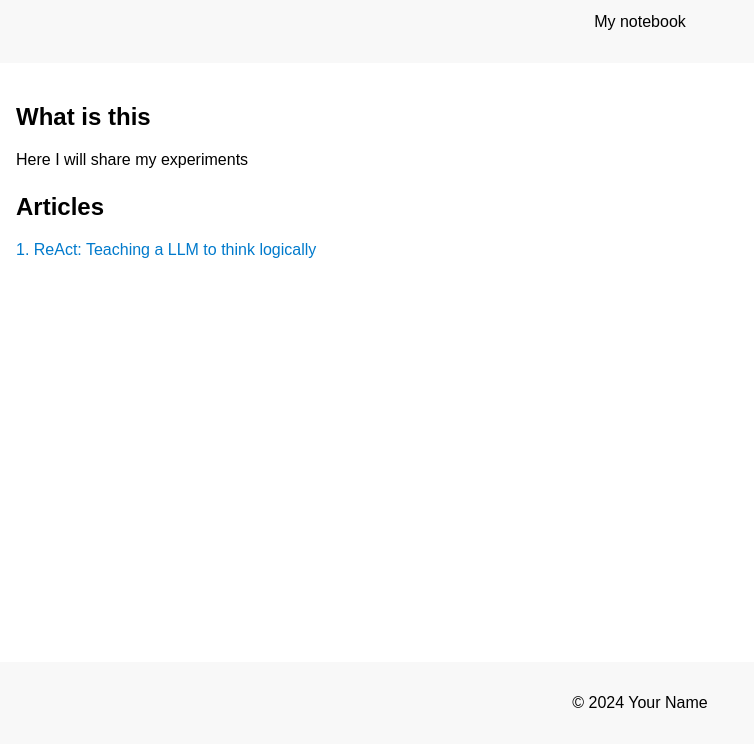
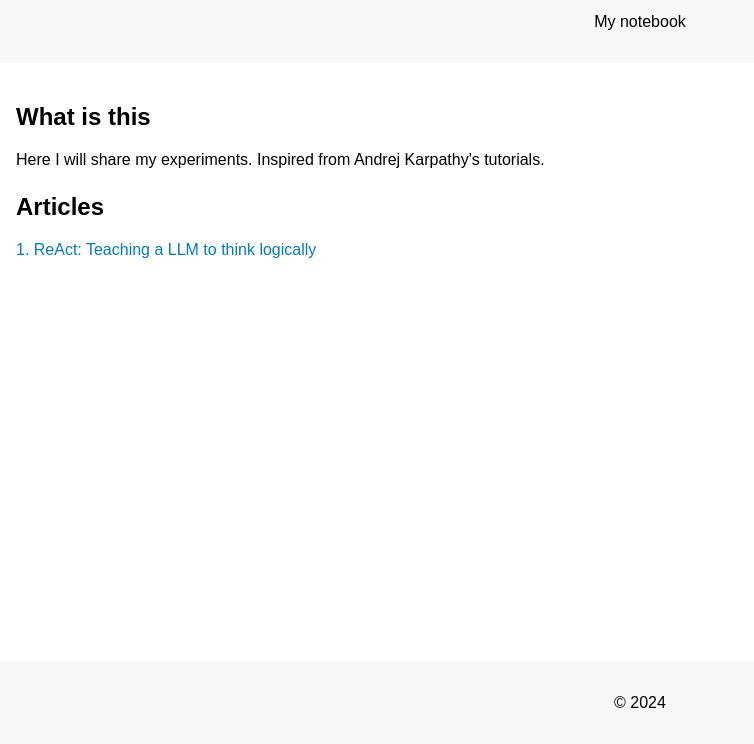
Before and after one commit to tombuuz/dagvanorov, a plain HTML site: page index.html in a window 1280 px wide. Shown: the part 56-800 px from the top of the page, without its empty margins (0-754 px from the left). Drawn offline with Linux system fonts and the light colour scheme.

Commit message:
structured, and added website

```diff
--- a/index.html
+++ b/index.html
@@ -14,7 +14,7 @@
     <main>
         <section>
             <h2>What is this</h2>
-            <p>Here I will share my experiments</p>
+            <p>Here I will share my experiments. Inspired from Andrej Karpathy's tutorials. </p>
         </section>
         <section>
             <h2>Articles</h2>
@@ -24,7 +24,7 @@
         </section>
     </main>
     <footer>
-        <p>&copy; 2024 Your Name</p>
+        <p>&copy; 2024</p>
     </footer>
 </body>
 </html>
```
